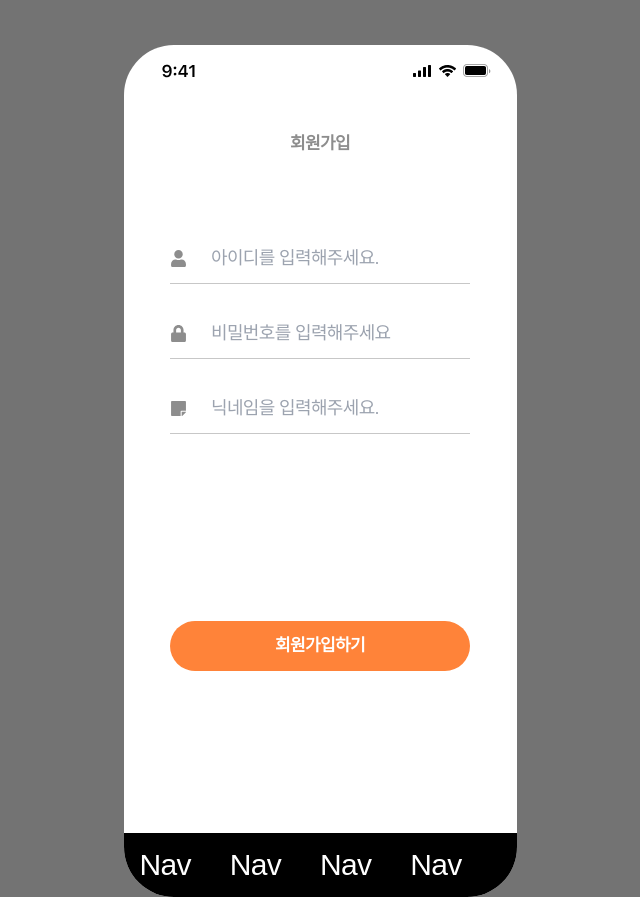
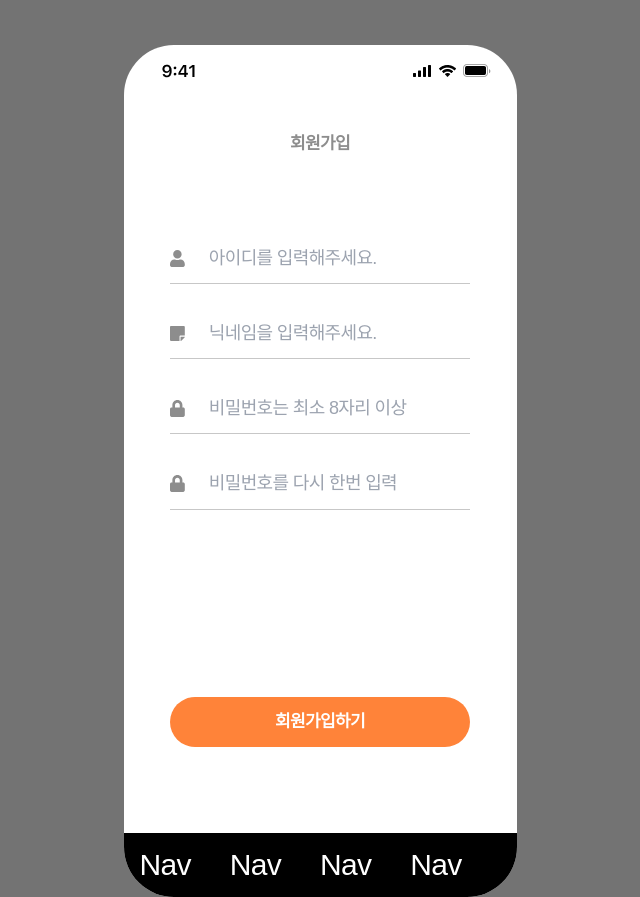
Before and after one commit to MaraisLee/schoolfitness, a React (Create React App) app: page /signup in a window 1280 px wide. Shown: the whole page, without its empty margins (320-960 px from the left). Built offline with nearby package versions, Linux system fonts and the light colour scheme; a web font is replaced by a local one.

Commit message:
회원가입 기능 완료

```diff
--- a/package.json
+++ b/package.json
@@ -16,6 +16,7 @@
     "@types/react-router-dom": "^5.3.3",
     "antd": "^5.3.0",
     "apexcharts": "^3.37.1",
+    "axios": "^1.3.4",
     "chart.js": "^4.2.1",
     "emotion": "^11.0.0",
     "faker": "^5.5.3",
@@ -23,6 +24,7 @@
     "react": "^18.2.0",
     "react-chartjs-2": "^5.2.0",
     "react-dom": "^18.2.0",
+    "react-hook-form": "^7.43.7",
     "react-icons": "^4.8.0",
     "react-router-dom": "^6.9.0",
     "react-scripts": "5.0.1",
--- a/src/pages/login/Login.tsx
+++ b/src/pages/login/Login.tsx
@@ -3,21 +3,28 @@ import { FaLock, FaUser } from 'react-icons/fa';
 import { useNavigate } from 'react-router-dom';
 import styled from '@emotion/styled';
 import { Button, InputWrap } from 'styles/LayoutCss';
+import { useForm } from 'react-hook-form';
+interface ISignIn {
+  ID: string;
+  pw: string;
+}
 const Login = () => {
-  const handleSubmit = (e: React.FormEvent<HTMLFormElement>) =>
-    e.preventDefault();
+  const { register, handleSubmit, setError } = useForm<ISignIn>();
   const navigate = useNavigate();
+  const onSubmit = (data: ISignIn) => {
+    console.log(data);
+  };
   return (
     <LoginCss>
       <img src='/images/logo.png' alt='logo' />
-      <form onSubmit={handleSubmit}>
+      <form onSubmit={handleSubmit(onSubmit)}>
         <InputWrap>
           <FaUser />
-          <input type='text' placeholder='아이디' />
+          <input {...register('ID')} type='text' placeholder='아이디' />
         </InputWrap>
         <InputWrap>
           <FaLock />
-          <input type='password' placeholder='비밀번호' />
+          <input {...register('pw')} type='password' placeholder='비밀번호' />
         </InputWrap>
         <Button>LOGIN</Button>
       </form>
--- a/src/pages/login/SignUp.tsx
+++ b/src/pages/login/SignUp.tsx
@@ -2,28 +2,10 @@ import React from 'react';
 import styled from '@emotion/styled';
 import { Button, InputWrap } from 'styles/LayoutCss';
 import { FaLock, FaUser, FaStickyNote } from 'react-icons/fa';
-export default function SignUp() {
-  return (
-    <SignUpCss>
-      <h3>회원가입</h3>
-      <form>
-        <InputWrap>
-          <FaUser />
-          <input type='text' placeholder='아이디를 입력해주세요.' />
-        </InputWrap>
-        <InputWrap>
-          <FaLock />
-          <input type='password' placeholder='비밀번호를 입력해주세요' />
-        </InputWrap>
-        <InputWrap>
-          <FaStickyNote />
-          <input type='text' placeholder='닉네임을 입력해주세요.' />
-        </InputWrap>
-        <Button>회원가입하기</Button>
-      </form>
-    </SignUpCss>
-  );
-}
+import { useForm } from 'react-hook-form';
+import axios from 'axios';
+import { useNavigate } from 'react-router-dom';
+
 const SignUpCss = styled.section`
   margin: 40px;
   display: flex;
@@ -40,3 +22,109 @@ const SignUpCss = styled.section`
     margin-top: 150px;
   }
 `;
+const Error = styled.span`
+  position: absolute;
+  top: 120%;
+  text-align: center;
+  font-size: 12px;
+  color: red;
+`;
+interface ISignUp {
+  id: string;
+  pw: string;
+  pwCheck: string;
+  nickName: string;
+}
+export default function SignUp() {
+  const navigate = useNavigate();
+  const {
+    register,
+    handleSubmit,
+    formState: { errors },
+    setError,
+  } = useForm<ISignUp>();
+  const onSubmit = async (data: ISignUp) => {
+    const body = {
+      id: data.id,
+      pwd: data.pw,
+      confirmpwd: data.pwCheck,
+      nickname: data.nickName,
+    };
+    if (data.pw !== data.pwCheck) {
+      setError(
+        'pwCheck',
+        { message: '비밀번호가 일치하지 않습니다.' },
+        { shouldFocus: true },
+      );
+    }
+    console.log(data);
+    try {
+      await axios
+        .put('http://192.168.0.79:8888/api/member/join', body)
+        .then(res => {
+          if (res.data.status) {
+            navigate('/login');
+            alert(res.data.message);
+          } else {
+            alert(res.data.message);
+          }
+        });
+    } catch (error) {
+      console.log(error);
+    }
+  };
+  return (
+    <SignUpCss>
+      <h3>회원가입</h3>
+      <form onSubmit={handleSubmit(onSubmit)}>
+        <InputWrap>
+          <FaUser />
+          <input
+            {...register('id', {
+              required: 'ID를 입력해주세요.',
+            })}
+            type='text'
+            placeholder='아이디를 입력해주세요.'
+          />
+          <Error>{errors?.id?.message}</Error>
+        </InputWrap>
+        <InputWrap>
+          <FaStickyNote />
+          <input
+            {...register('nickName', { required: '닉네임을 입력해주세요.' })}
+            type='text'
+            placeholder='닉네임을 입력해주세요.'
+          />{' '}
+          <Error>{errors?.nickName?.message}</Error>
+        </InputWrap>
+        <InputWrap>
+          <FaLock />
+          <input
+            {...register('pw', {
+              required: '비밀번호를 입력해 주세요.',
+              minLength: {
+                value: 8,
+                message: '비밀번호는 8자리 이상이여야 합니다.',
+              },
+            })}
+            type='password'
+            placeholder='비밀번호는 최소 8자리 이상'
+          />
+          <Error>{errors?.pw?.message}</Error>
+        </InputWrap>
+        <InputWrap>
+          <FaLock />
+          <input
+            {...register('pwCheck', {
+              required: '비밀번호를 다시 한번 입력해 주세요.',
+            })}
+            type='password'
+            placeholder='비밀번호를 다시 한번 입력'
+          />
+          <Error>{errors?.pwCheck?.message}</Error>
+        </InputWrap>
+        <Button>회원가입하기</Button>
+      </form>
+    </SignUpCss>
+  );
+}
--- a/src/styles/LayoutCss.ts
+++ b/src/styles/LayoutCss.ts
@@ -1,5 +1,4 @@
 import styled from '@emotion/styled';
-
 // 아이폰 14pro 기준
 export const Wrapper = styled.div`
   width: 393px;
@@ -12,7 +11,6 @@ export const Wrapper = styled.div`
 export const InnerCss = styled.div`
   margin: 20px;
 `;
-
 export const HeaderCss = styled.div`
   display: flex;
   align-items: center;
@@ -28,7 +26,6 @@ export const HeaderCss = styled.div`
     font-size: 20px;
   }
 `;
-
 export const NavCss = styled.div`
   position: absolute;
   bottom: 0;
@@ -51,9 +48,9 @@ export const NavCss = styled.div`
     }
   }
 `;
-
 // Sign Up
 export const InputWrap = styled.div`
+  position: relative;
   display: flex;
   align-items: center;
   gap: 24px;
@@ -66,6 +63,7 @@ export const InputWrap = styled.div`
   input[type='text'],
   input[type='password'],
   input[type='email'] {
+    width: 100%;
     font-size: 18px;
     border: none;
     outline: none;
@@ -87,6 +85,5 @@ export const Button = styled.button`
   color: white;
   background-color: #ff8339;
   border: none;
-  cursor: pointer;
   margin-bottom: 70px;
 `;
```
Also changed, not shown: .eslintrc.js, 1 other file (tests, documents, lock files or other folders).
